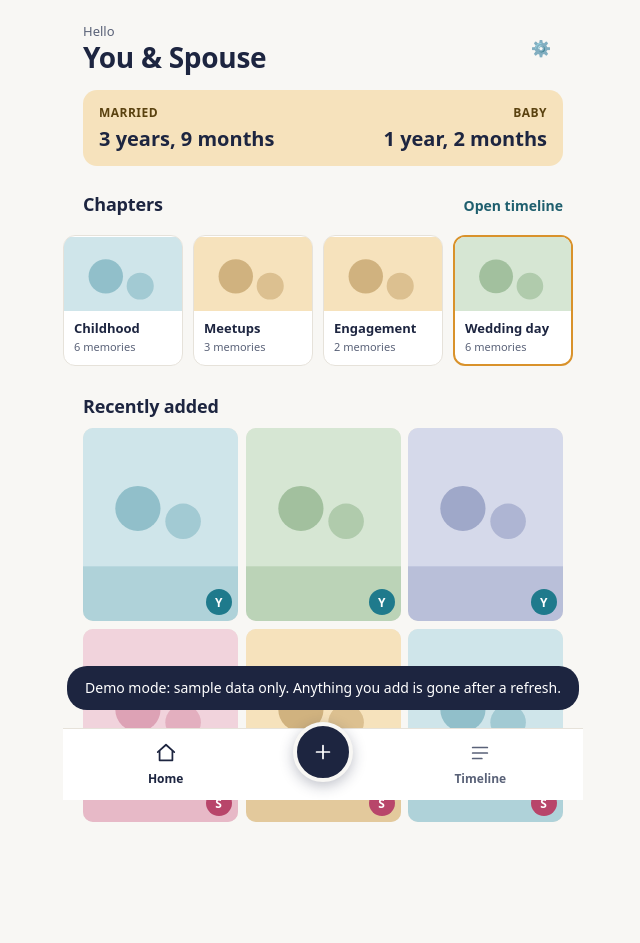
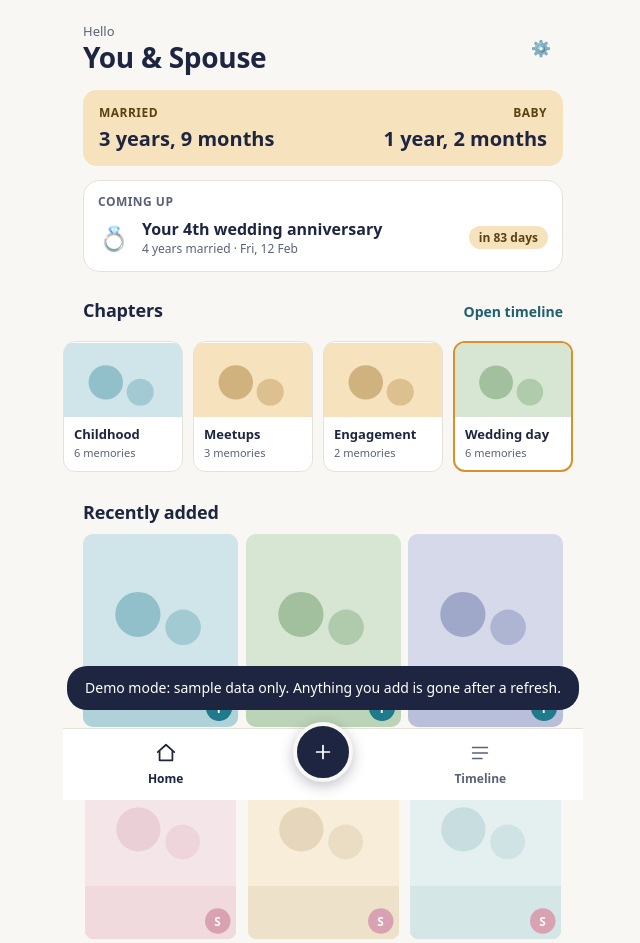
Before and after one commit to RanjithKB/family-app, a plain HTML site: page index.html in a window 1280 px wide. Shown: the whole page, without its empty margins (317-957 px from the left). Drawn offline with Linux system fonts and the light colour scheme.

Commit message:
Birthdays and anniversaries on the home screen (#14)
- On the day: a banner with the wish ('Happy 1st birthday, Kashvi!',
  'Happy 3rd anniversary!'), a short confetti fall (smooth motion only),
  photos from this day in past years and 'Add a memory for today'
- 'Coming up' card: events in the next 30 days (or the next one), with
  a countdown
- Covers both birthdays, the baby's birthday and the wedding anniversary;
  wording depends on who is signed in ('Your birthday' / 'Ranjith's
  birthday'); both partners see it
- Settings: optional baby's name (settings key, no schema change)
- js/special.js holds the date logic; added to the service worker list; v15

Co-authored-by: Claude Opus 5.5 <noreply@anthropic.com>

```diff
--- a/css/app.css
+++ b/css/app.css
@@ -60,6 +60,26 @@ textarea.input { min-height: 110px; line-height: 1.4; resize: none; }
 .counter .k { font-size: 12px; font-weight: 700; letter-spacing: .04em; color: #5A4210; }
 .counter .v { margin-top: 4px; font-size: 20px; font-weight: 700; }
 .counter .r { text-align: right; }
+/* Birthdays and anniversaries */
+.celebrate { position: relative; overflow: hidden; margin-top: 16px; padding: 18px 16px 16px; border-radius: 16px; background: linear-gradient(135deg, #FBE3EC, #FBEFD2); border: 1px solid #EBD39B; text-align: center; }
+.celebrate .em { font-size: 40px; line-height: 48px; }
+.celebrate h2 { position: relative; font-size: 22px; line-height: 28px; margin-top: 4px; }
+.celebrate .sub { position: relative; font-size: 13px; color: var(--muted); margin-top: 2px; }
+.celebrate .past { position: relative; display: flex; gap: 8px; justify-content: center; margin-top: 12px; }
+.celebrate .past button { width: 64px; aspect-ratio: 4 / 5; border-radius: 10px; overflow: hidden; padding: 0; border: 0; background: #E9E5DC; }
+.celebrate .btn { position: relative; margin-top: 12px; background: rgba(255,255,255,.7); }
+.confetti { position: absolute; inset: 0; pointer-events: none; }
+.confetti i { position: absolute; top: -14px; width: 7px; height: 12px; border-radius: 2px; opacity: 0; }
+html[data-motion="smooth"] .confetti i { animation: confetti 2.6s cubic-bezier(.3,.6,.4,1) .2s both; }
+@keyframes confetti { 0% { opacity: 1; transform: translateY(0) rotate(0); } 80% { opacity: 1; } 100% { opacity: 0; transform: translateY(240px) rotate(540deg); } }
+.upcoming { margin-top: 14px; background: var(--card); border: 1px solid var(--line); border-radius: 16px; padding: 12px 14px 6px; }
+.upcoming .k { font-size: 12px; font-weight: 700; letter-spacing: .04em; color: var(--muted); }
+.upcoming .ev { display: flex; align-items: center; gap: 12px; padding: 8px 0; }
+.upcoming .ev + .ev { border-top: 1px solid var(--line); }
+.upcoming .em { font-size: 24px; width: 32px; text-align: center; flex: 0 0 auto; }
+.upcoming .t { font-weight: 600; }
+.upcoming .d { font-size: 12px; color: var(--muted); }
+.upcoming .n { margin-left: auto; flex: 0 0 auto; font-weight: 700; font-size: 12px; padding: 3px 10px; border-radius: 12px; background: #F6E2BC; color: #5A4210; white-space: nowrap; }
 .otd { margin-top: 14px; background: var(--card); border: 1px solid var(--line); border-radius: 16px; overflow: hidden; cursor: pointer; text-align: left; width: 100%; padding: 0; display: block; }
 .otd .ph { height: 140px; background: #F1D3DC; position: relative; }
 .otd .meta { padding: 10px 14px 12px; }
--- /dev/null
+++ b/js/special.js
@@ -0,0 +1,65 @@
+// Birthdays and anniversaries: what's today and what's coming up. Pure date logic (no screen code).
+import { todayISO } from './dates.js';
+
+const DAY = 86400000;
+const utc = (iso) => { const [y, m, d] = iso.split('-').map(Number); return Date.UTC(y, m - 1, d); };
+
+export function ordinal(n) {
+  const t = n % 100;
+  if (t >= 11 && t <= 13) return n + 'th';
+  return n + ({ 1: 'st', 2: 'nd', 3: 'rd' }[n % 10] || 'th');
+}
+
+// Next time a yearly date comes round, on or after today. 29 Feb counts as 28 Feb in other years.
+function nextYearly(iso, today) {
+  const [y0, m, d] = iso.split('-').map(Number);
+  const ty = Number(today.slice(0, 4));
+  for (const y of [ty, ty + 1]) {
+    const leap = (y % 4 === 0 && y % 100 !== 0) || y % 400 === 0;
+    const day = m === 2 && d === 29 && !leap ? 28 : d;
+    const occ = `${y}-${String(m).padStart(2, '0')}-${String(day).padStart(2, '0')}`;
+    if (occ >= today) return { occ, years: y - y0 };
+  }
+  return null;
+}
+
+// settings: wedding_date, baby_date, birth_a, birth_b, baby_name. names: { a, b }. myLane: 'a' | 'b'.
+// Returns events sorted by how soon they are: { id, emoji, days, occ, years, title, today, line }.
+export function specialDays(settings, names, myLane, today = todayISO()) {
+  const s = settings || {};
+  const baby = (s.baby_name || '').trim() || 'Baby';
+  const out = [];
+  const add = (id, iso, make) => {
+    if (!iso || !/^\d{4}-\d{2}-\d{2}$/.test(iso)) return;
+    const n = nextYearly(iso, today);
+    if (!n || n.years < 1) return; // not born / not married yet, or it's the very first day
+    out.push({ id, occ: n.occ, years: n.years, days: Math.round((utc(n.occ) - utc(today)) / DAY), ...make(n.years) });
+  };
+  const person = (lane) => {
+    const mine = lane === myLane, nm = names[lane];
+    return (years) => ({
+      emoji: '🎂',
+      title: mine ? 'Your birthday' : `${nm}'s birthday`,
+      today: mine ? `Happy birthday, ${nm}!` : `It's ${nm}'s birthday today!`,
+      line: mine ? `You turn ${years}` : `${nm} turns ${years}`
+    });
+  };
+  add('birth_a', s.birth_a, person('a'));
+  add('birth_b', s.birth_b, person('b'));
+  add('baby', s.baby_date, (years) => ({
+    emoji: '🎈',
+    title: `${baby}'s ${ordinal(years)} birthday`,
+    today: `Happy ${ordinal(years)} birthday, ${baby}!`,
+    line: `${baby} turns ${years}`
+  }));
+  add('wedding', s.wedding_date, (years) => ({
+    emoji: '💍',
+    title: `Your ${ordinal(years)} wedding anniversary`,
+    today: `Happy ${ordinal(years)} anniversary!`,
+    line: `${years} year${years === 1 ? '' : 's'} married`
+  }));
+  return out.sort((x, y) => x.days - y.days);
+}
+
+// "today", "tomorrow", "in 5 days"
+export const inDays = (n) => (n === 0 ? 'today' : n === 1 ? 'tomorrow' : `in ${n} days`);
--- a/js/views/home.js
+++ b/js/views/home.js
@@ -1,7 +1,9 @@
-// Home: counters, "on this day", chapter rail, recently added.
+// Home: celebration banner, counters, coming up, "on this day", chapter rail, recently added.
 import { h, lazyImg, avatar } from '../ui.js';
 import { S, ownChapterGroups } from '../state.js';
-import { sinceLabel, fmtDate, todayISO, CHAPTERS } from '../dates.js';
+import { sinceLabel, fmtDate, todayISO, parseISO, CHAPTERS } from '../dates.js';
+import { specialDays, inDays } from '../special.js';
+import { store } from '../store.js';
 import { openViewer } from './viewer.js';
 import { openAddChooser } from './add.js';
 
@@ -16,6 +18,13 @@ export function renderHome(root, { goTimeline, openSettings }) {
     h('div', null, h('div', { class: 'small muted' }, 'Hello'), h('h1', { style: 'font-size:28px;line-height:34px' }, `${S.names.a} & ${S.names.b}`)),
     h('button', { class: 'iconbtn', 'aria-label': 'Settings', onClick: openSettings }, '⚙️')));
 
+  // birthdays and anniversaries (both of you see these; wording depends on who is signed in)
+  const events = specialDays(s, S.names, store.me ? store.me.lane : 'a', today);
+  const todays = events.filter((e) => e.days === 0);
+  const md = today.slice(5);
+  const pastToday = mem.filter((m) => m.kind === 'photo' && m.thumb_path && m.precision === 'day' && m.taken_on.slice(5) === md && m.taken_on.slice(0, 4) < today.slice(0, 4));
+  todays.forEach((e, i) => root.appendChild(celebration(e, i === 0 ? pastToday : [])));
+
   // counter
   const parts = [];
   if (s.wedding_date) parts.push(h('div', null, h('div', { class: 'k' }, 'MARRIED'), h('div', { class: 'v' }, sinceLabel(s.wedding_date))));
@@ -24,9 +33,18 @@ export function renderHome(root, { goTimeline, openSettings }) {
     ? h('div', { class: 'counter rv' }, parts)
     : h('button', { class: 'empty', type: 'button', style: 'width:100%;margin-top:16px;background:none', onClick: openSettings }, 'Set your wedding date to start the counter'));
 
-  // on this day (same month+day, earlier year)
-  const md = today.slice(5);
-  const otd = mem.filter((m) => m.kind === 'photo' && m.thumb_path && m.precision === 'day' && m.taken_on.slice(5) === md && m.taken_on.slice(0, 4) < today.slice(0, 4))[0];
+  // coming up: the next 30 days, or at least the next one
+  const soon = events.filter((e) => e.days > 0 && e.days <= 30);
+  const next = soon.length ? soon.slice(0, 3) : events.filter((e) => e.days > 0).slice(0, 1);
+  if (next.length) {
+    root.appendChild(h('div', { class: 'upcoming rv' }, h('div', { class: 'k' }, 'COMING UP'),
+      next.map((e) => h('div', { class: 'ev' }, h('span', { class: 'em', 'aria-hidden': 'true' }, e.emoji),
+        h('div', { style: 'min-width:0' }, h('div', { class: 't' }, e.title), h('div', { class: 'd' }, `${e.line} · ${parseISO(e.occ).toLocaleDateString('en-GB', { weekday: 'short', day: 'numeric', month: 'short' })}`)),
+        h('span', { class: 'n' }, inDays(e.days))))));
+  }
+
+  // on this day (same month+day, earlier year); on a celebration day those photos are in the banner
+  const otd = todays.length ? null : pastToday[0];
   if (otd) {
     const years = Number(today.slice(0, 4)) - Number(otd.taken_on.slice(0, 4));
     root.appendChild(h('button', { class: 'otd rv', type: 'button', onClick: () => openViewer(otd.id, [otd.id]) },
@@ -65,3 +83,18 @@ export function renderHome(root, { goTimeline, openSettings }) {
     })));
   }
 }
+
+// Today's celebration: big wish, light confetti (smooth motion only), photos from this day in past years.
+function celebration(e, past) {
+  const colors = ['#E8A33D', '#C2466A', '#1F7A8C', '#7A5CC2', '#3E9A5B'];
+  const confetti = h('div', { class: 'confetti', 'aria-hidden': 'true' }, Array.from({ length: 14 }, (_, i) =>
+    h('i', { style: `left:${4 + i * 6.8}%;background:${colors[i % colors.length]};animation-delay:${(i % 5) * 0.12}s` })));
+  const ids = past.map((m) => m.id);
+  return h('div', { class: 'celebrate rv' }, confetti,
+    h('div', { class: 'em', 'aria-hidden': 'true' }, e.emoji),
+    h('h2', null, e.today),
+    h('div', { class: 'sub' }, e.line),
+    past.length ? h('div', { class: 'past' }, past.slice(0, 4).map((m) => h('button', { type: 'button', 'aria-label': `${m.caption || 'Photo'}, ${fmtDate(m.taken_on)}`, onClick: () => openViewer(m.id, ids) }, lazyImg(m.thumb_path, '', '')))) : null,
+    past.length ? h('div', { class: 'small muted', style: 'margin-top:6px' }, 'This day in past years') : null,
+    h('button', { class: 'btn ghost sm', type: 'button', onClick: openAddChooser }, 'Add a memory for today'));
+}
--- a/js/views/settings.js
+++ b/js/views/settings.js
@@ -19,6 +19,9 @@ export function openSettings() {
     dateField(`${S.names.a}'s birthday`, 'birth_a'),
     dateField(`${S.names.b}'s birthday`, 'birth_b')
   ];
+  // Optional: shown in birthday wishes ("Happy 1st birthday, Kashvi!")
+  const babyName = h('input', { class: 'input', type: 'text', maxlength: 30, value: S.settings.baby_name || '', placeholder: 'e.g. Kashvi' });
+  fields.splice(2, 0, { key: 'baby_name', i: babyName, el: h('label', { class: 'field' }, h('span', { class: 'lbl' }, "Baby's name (optional)"), babyName) });
   const motion = getMotion();
   const seg = h('div', { class: 'chips' }, [['smooth', 'Smooth'], ['light', 'Light'], ['off', 'Off']].map(([id, l]) =>
     h('button', { class: 'chip' + (id === motion ? ' on' : ''), type: 'button', onClick: (e) => {
--- a/sw.js
+++ b/sw.js
@@ -1,11 +1,11 @@
 // Service worker: keeps a copy of the app for offline use and receives photos shared from the Android gallery.
 // Online, the app's files always come from the network (see networkFirst), so updates show on the next open.
-const VERSION = 'v14';
+const VERSION = 'v15';
 const SHELL = `shell-${VERSION}`;
 const SHARED = 'shared-files';
 const FILES = [
   './', 'index.html', 'css/app.css', 'manifest.webmanifest',
-  'js/main.js', 'js/config.js', 'js/store.js', 'js/images.js', 'js/ui.js', 'js/dates.js', 'js/state.js',
+  'js/main.js', 'js/config.js', 'js/store.js', 'js/images.js', 'js/ui.js', 'js/dates.js', 'js/special.js', 'js/state.js',
   'js/views/home.js', 'js/views/timeline.js', 'js/views/add.js', 'js/views/viewer.js', 'js/views/settings.js',
   'icons/icon-192.png', 'icons/icon-512.png'
 ];
```
Also changed, not shown: 1 other file.
